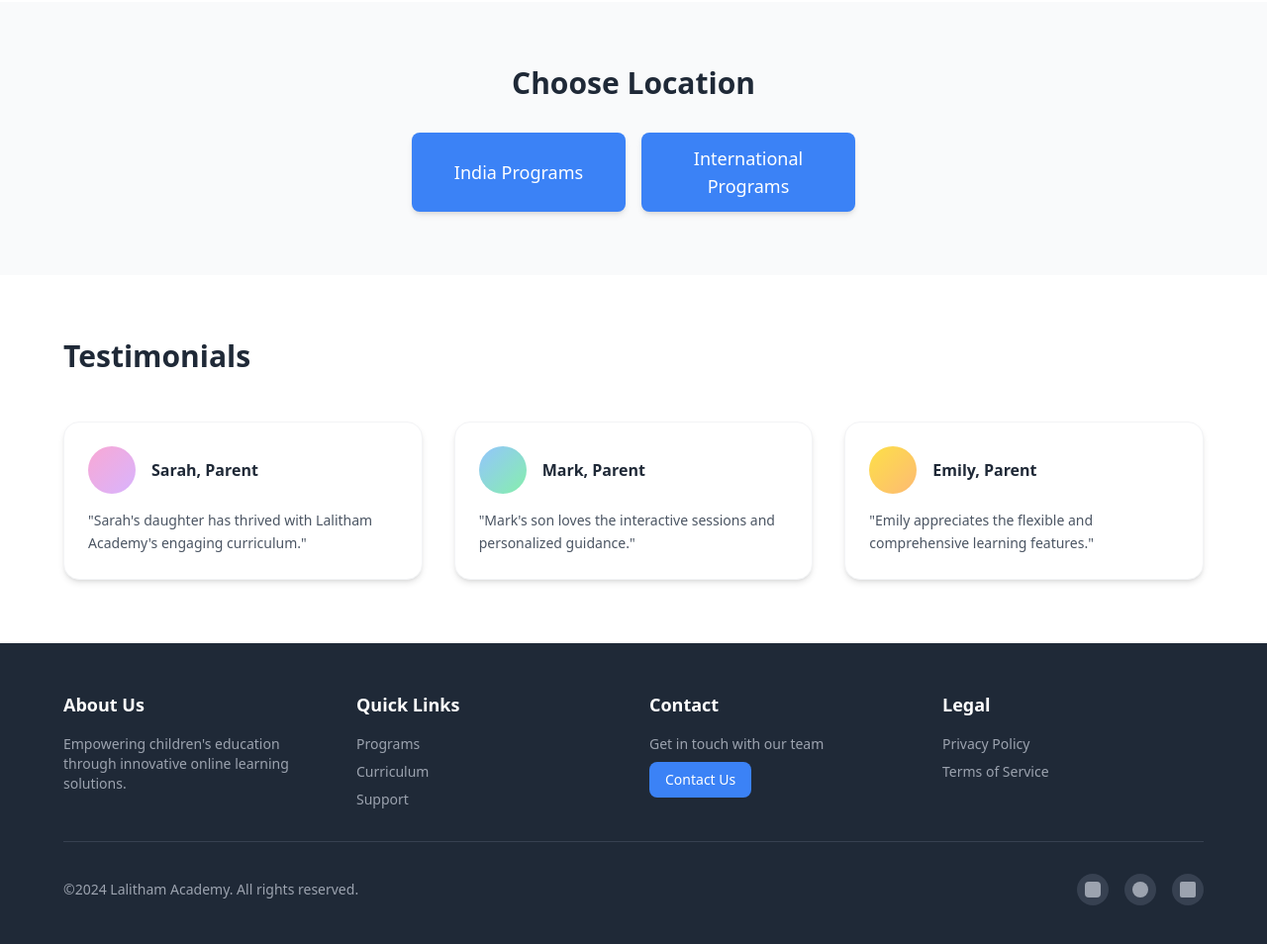
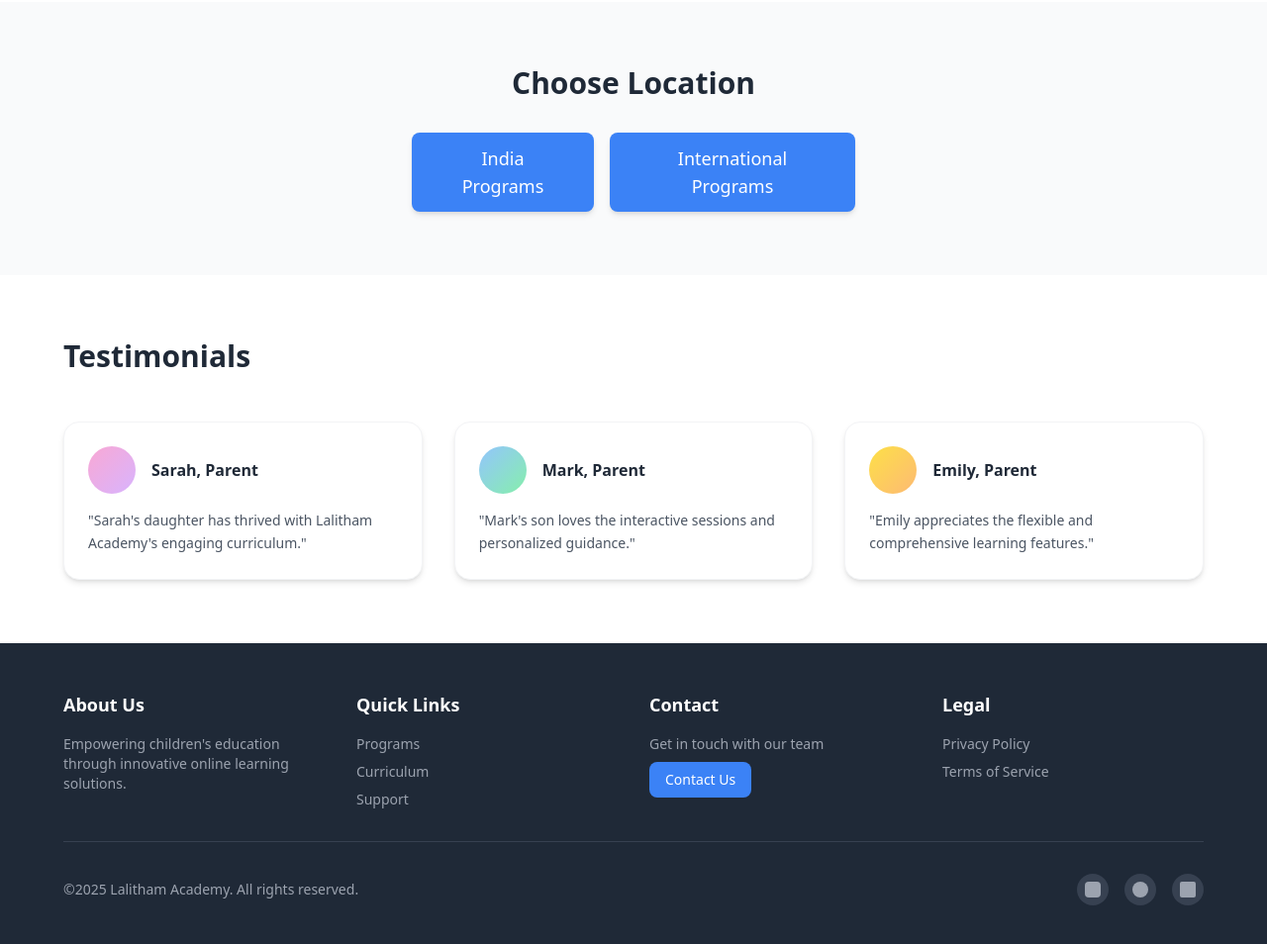
Before and after one commit to akeshya/lalitham, a plain HTML site: page index.html in a window 1280 px wide. Shown: the part 1000-1954 px from the top of the page at 99% size. Drawn offline with nearby package versions, Linux system fonts and the light colour scheme.

Commit message:
Remove old Lalitham Academy HTML file and create new index and India Programs pages with updated content and structure.

```diff
--- a/lalitham-academy.html
+++ b/index.html
@@ -13,9 +13,11 @@
             <div class="flex items-center space-x-2">
                 <h1 class="text-xl font-bold text-gray-800">Lalitham Academy</h1>
             </div>
+            <a href="i.html">
                 <button class="bg-blue-500 text-white px-4 py-2 rounded-lg text-sm font-medium hover:bg-blue-600 transition-colors">
                     Register Today
                 </button>
+            </a>
         </div>
     </header>
 
@@ -31,9 +33,11 @@
                         <p class="text-gray-600 text-lg mb-6 max-w-md mx-auto lg:mx-0">
                             Empower your child's education with our flexible and engaging online learning platform.
                         </p>
+                        <a href="i.html">
                             <button class="bg-blue-500 text-white px-8 py-3 rounded-lg text-lg font-medium hover:bg-blue-600 transition-colors shadow-md">
                                 Get Started
                             </button>
+                        </a>
                     </div>
                     <div class="flex justify-center">
                         <div class="relative">
@@ -125,9 +129,11 @@
                     Choose Location
                 </h3>
                 <div class="flex flex-col sm:flex-row gap-4 justify-center max-w-md mx-auto">
-                    <button class="bg-blue-500 text-white px-8 py-3 rounded-lg text-lg font-medium hover:bg-blue-600 transition-colors shadow-md flex-1">
+                    <a href="i.html" class="flex-1">
+                        <button class="bg-blue-500 text-white px-8 py-3 rounded-lg text-lg font-medium hover:bg-blue-600 transition-colors shadow-md w-full">
                             India Programs
                         </button>
+                    </a>
                     <button class="bg-blue-500 text-white px-8 py-3 rounded-lg text-lg font-medium hover:bg-blue-600 transition-colors shadow-md flex-1">
                         International Programs
                     </button>
@@ -223,7 +229,7 @@
             <!-- Social Media Icons -->
             <div class="border-t border-gray-700 pt-8 flex flex-col md:flex-row justify-between items-center">
                 <p class="text-gray-400 text-sm mb-4 md:mb-0">
-                    ©2024 Lalitham Academy. All rights reserved.
+                    ©2025 Lalitham Academy. All rights reserved.
                 </p>
                 <div class="flex space-x-4">
                     <div class="w-8 h-8 bg-gray-700 rounded-full flex items-center justify-center hover:bg-gray-600 transition-colors cursor-pointer">
```
Also changed, not shown: i.html (renamed from india-programs-page.html, +1 -1 lines). Lines whose indentation alone changed are shown as unchanged.
